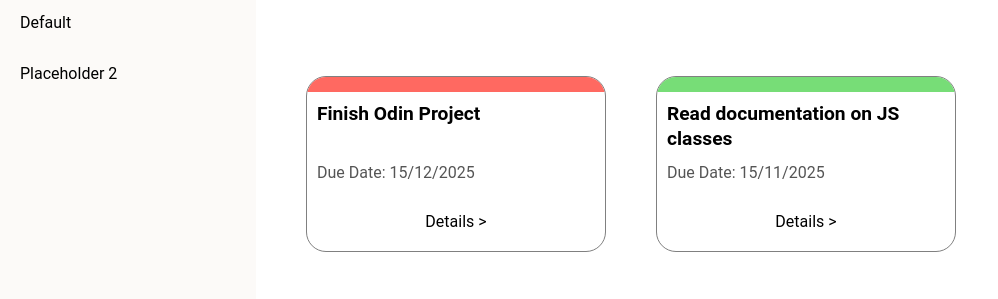
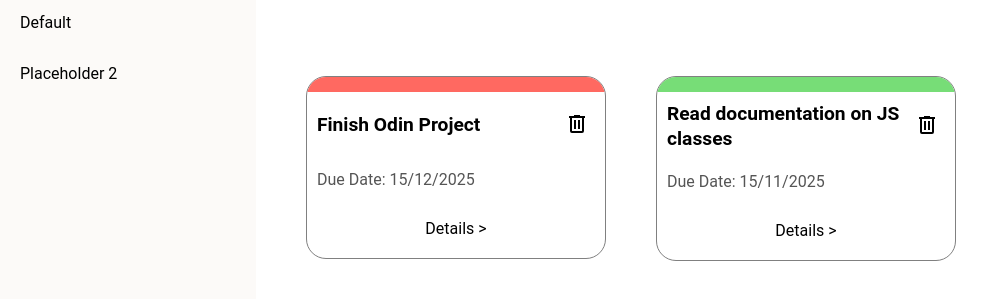
Before and after one commit to IvanLowLLH/odin-ToDoList, a website built with webpack: page src/template.html in a window 1280 px wide. Shown: the part 155-454 px from the top of the page, without its empty margins (0-998 px from the left). Built offline with nearby package versions, Linux system fonts and the light colour scheme.

Commit message:
Add delete btn and trash icon

```diff
--- a/src/styles.css
+++ b/src/styles.css
@@ -86,10 +86,20 @@ html {
 
 .card-top {
     display: flex;
-    flex-direction: column;
     justify-content: space-between;
-    min-height: 5rem; /* keeps consistent height */
+    min-height: 3rem; /* keeps consistent height */
+    align-items: center;
     padding: 10px;
+}
+
+.delete-btn {
+    border: 0px;
+    background-color: white;
+}
+
+.trash-icon {
+    height: 1.5rem;
+    object-fit: fill;
 }
 
 /* Limit title to 2 lines, truncate overflow with ellipsis */
@@ -108,6 +118,7 @@ html {
 
 /* Always aligned due date text */
 .toDo-due-date {
+  padding: 10px;
   margin: 0;
   font-size: 1rem;
   color: #555;
--- a/src/ui.js
+++ b/src/ui.js
@@ -1,4 +1,5 @@
 import * as appLogic from './appLogic.js';
+import trashIcon from './imgs/trash-can-outline.svg'
 
 function renderCurrentProjectToDos() {
     const todoListContainer = document.querySelector('#todo-card-container');
@@ -24,8 +25,12 @@ function renderCurrentProjectToDos() {
             ></div>
             <div class="card-top">
                 <h1 class="toDo-title">${toDo.title}</h1>
-                <p class="toDo-due-date">Due Date: ${toDo.dueDate}</p>
+                 <button type="button" class="delete-btn">
+                    <img class="trash-icon">
+                </button>
             </div>
+            <p class="toDo-due-date">Due Date: ${toDo.dueDate}</p>
+
             <div class="card-bottom">
                 <div class="card-description">
                     <p>Description: ${toDo.description}</p>
@@ -36,6 +41,9 @@ function renderCurrentProjectToDos() {
                 </div>
             </div>
         `;
+        const trashBtnImg = toDoCard.querySelector('.trash-icon');
+        trashBtnImg.src = trashIcon;
+
         const detailsBtn = toDoCard.querySelector('.details-btn');
 
         detailsBtn.addEventListener('click', () => {
--- a/webpack.config.js
+++ b/webpack.config.js
@@ -28,7 +28,11 @@ module.exports = {
       {
         test: /\.html$/i,
         loader: "html-loader",
-      }
+      },
+      {
+        test: /\.(png|svg|jpg|jpeg|gif)$/i,
+        type: "asset/resource",
+      },
     ],
   },
 };
```
Also changed, not shown: src/imgs/trash-can-outline.svg (added).
